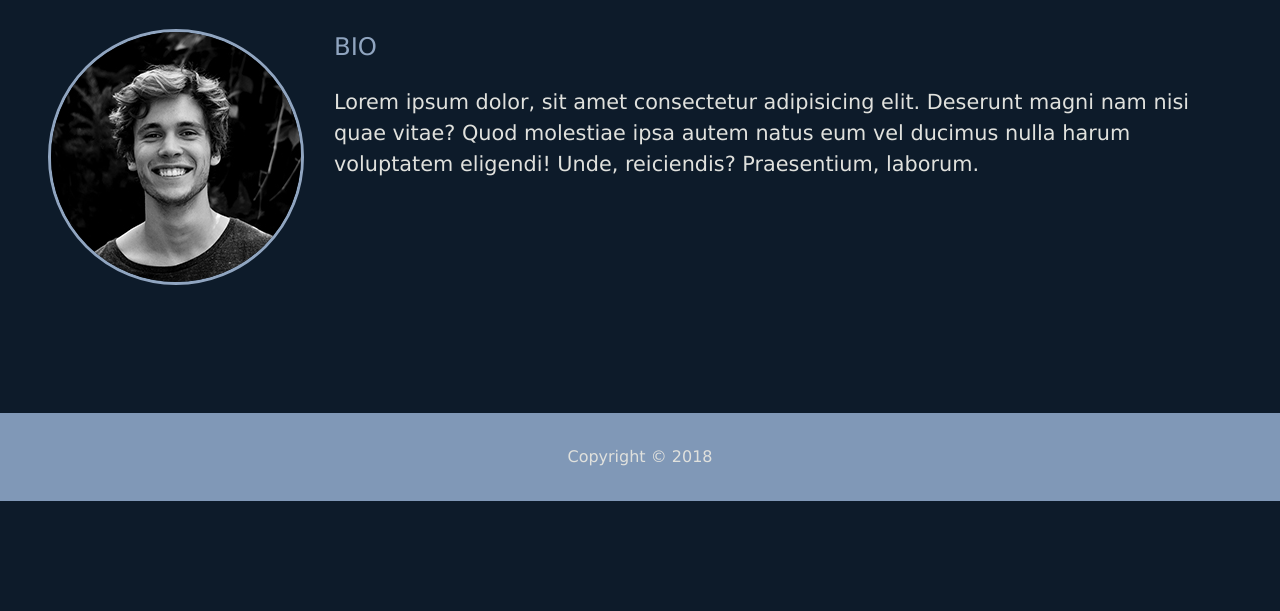
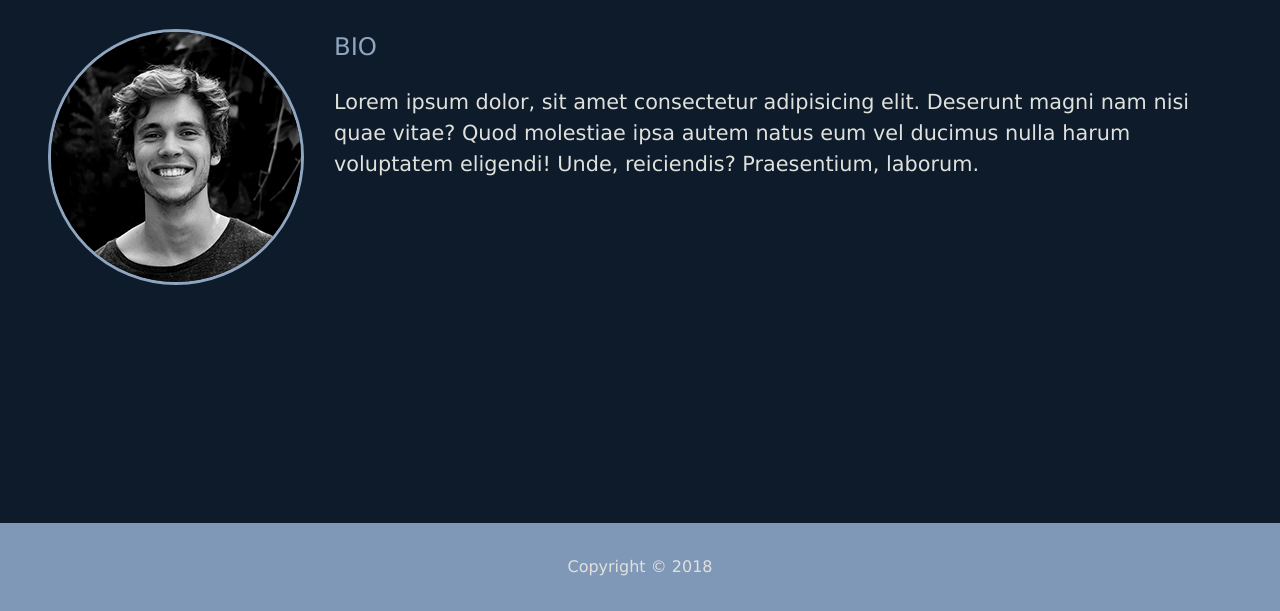
Before and after one commit to Jonathanpangkey/My-Portfolio, a website: page views/about.html in a window 1280 px wide. Shown: the part 213-824 px from the top of the page. Before the commit the page ends 800 px from the top, so only its background shows below. Drawn offline with Linux system fonts and the light colour scheme.

Commit message:
about page and resize some components and create footer

```diff
--- a/sass/main.scss
+++ b/sass/main.scss
@@ -39,17 +39,21 @@ a {
 	color: $text-color;
 	text-decoration: none;
 }
+
 header {
 	position: fixed;
 	z-index: 2;
 	width: 100%;
 }
+
 .text-secondary {
 	color: $secondary;
 }
+
 main {
 	padding: 3rem;
-	height: 100%;
+	min-height: calc(100vh - 64px);
+	max-height: 100%;
 	.icons {
 		margin-top: 1rem;
 		a {
@@ -72,7 +76,6 @@ main {
 .about-info {
 	display: flex;
 	justify-content: space-around;
-	margin-bottom: 5rem;
 	gap: 30px;
 
 	.bio-image{
```
Also changed, not shown: views/css/main.css.
